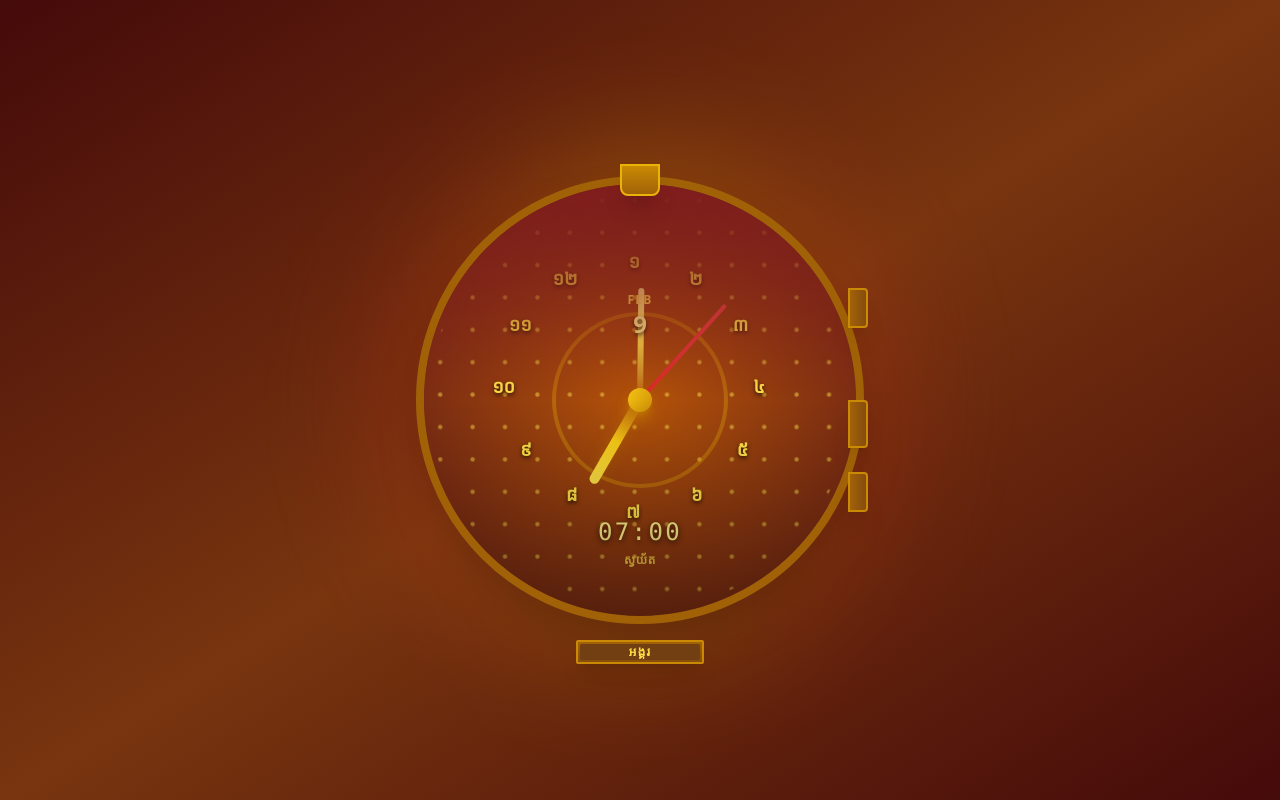
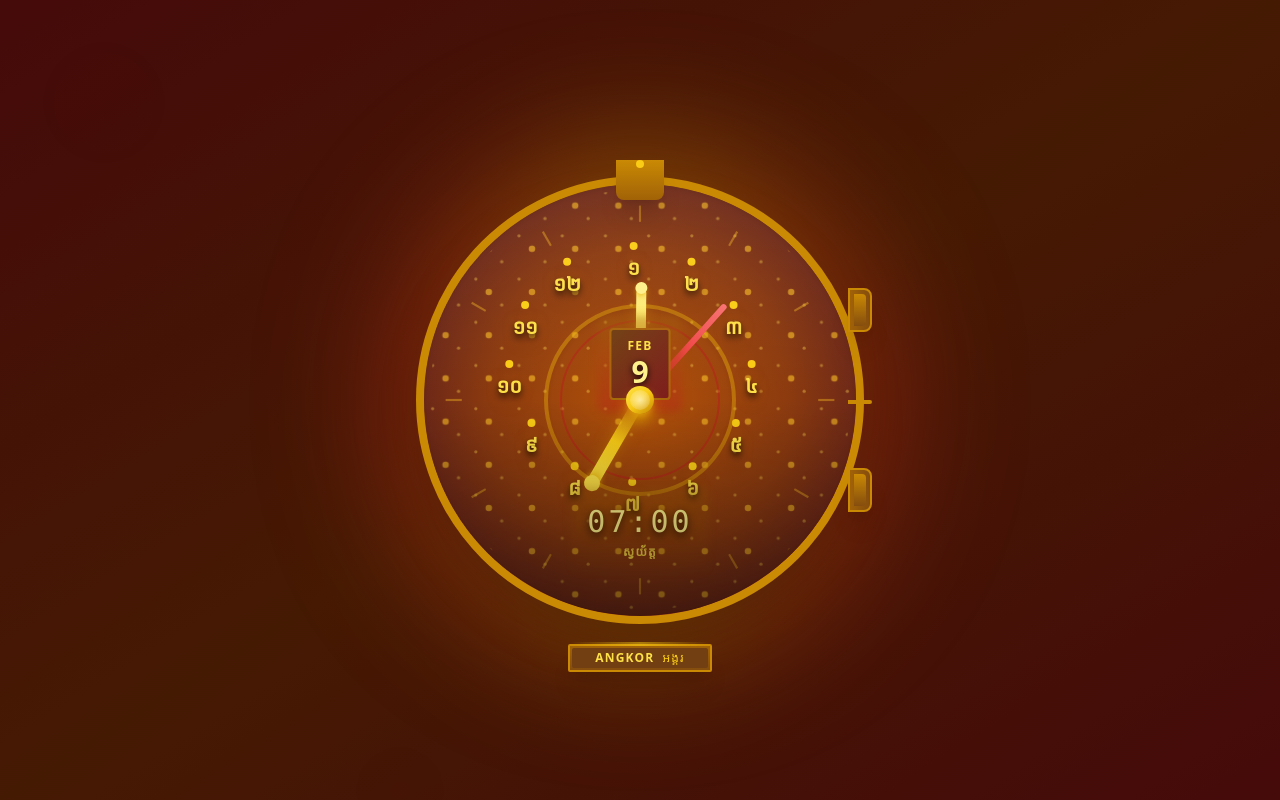
Before and after one commit to hengloem/khmer-watch, a React (Vite) app: page / in a window 1280 px wide. Built offline with nearby package versions, Linux system fonts and the light colour scheme.

Commit message:
Updated App.tsx

```diff
--- a/src/App.tsx
+++ b/src/App.tsx
@@ -29,7 +29,23 @@ function App() {
   }, []);
 
   return (
-    <div className="min-h-screen bg-gradient-to-br from-red-950 via-amber-900 to-red-950 flex items-center justify-center p-4">
+    <div className="min-h-screen bg-gradient-to-br from-red-950 via-amber-950 to-red-950 flex items-center justify-center p-4 relative overflow-hidden">
+      <style>{`
+        @keyframes float {
+          0%, 100% { transform: translateY(0px); opacity: 0.1; }
+          50% { transform: translateY(-20px); opacity: 0.05; }
+        }
+        .floating-ornament {
+          position: absolute;
+          animation: float 6s ease-in-out infinite;
+        }
+      `}</style>
+
+      {/* Floating decorative elements */}
+      <div className="floating-ornament top-10 left-10 w-32 h-32 bg-gradient-to-br from-yellow-600/10 to-amber-600/10 rounded-full blur-2xl" style={{ animationDelay: '0s' }}></div>
+      <div className="floating-ornament top-1/3 -right-10 w-48 h-48 bg-gradient-to-br from-red-600/10 to-yellow-600/10 rounded-full blur-3xl" style={{ animationDelay: '2s' }}></div>
+      <div className="floating-ornament -bottom-20 left-1/4 w-40 h-40 bg-gradient-to-br from-amber-600/10 to-red-600/10 rounded-full blur-3xl" style={{ animationDelay: '4s' }}></div>
+
       <WatchFace time={time} />
     </div>
   );
--- a/src/components/WatchFace.tsx
+++ b/src/components/WatchFace.tsx
@@ -19,99 +19,184 @@ export default function WatchFace({ time }: WatchFaceProps) {
 
   return (
     <div className="relative flex items-center justify-center">
-      <div className="absolute inset-0 bg-gradient-radial from-yellow-500/15 via-transparent to-transparent blur-3xl w-full h-full"></div>
+      <style>{`
+        @keyframes templeGlow {
+          0%, 100% { opacity: 0.6; filter: drop-shadow(0 0 20px rgba(217, 119, 6, 0.8)); }
+          50% { opacity: 0.9; filter: drop-shadow(0 0 40px rgba(217, 119, 6, 1)); }
+        }
+        @keyframes rotateSlow {
+          from { transform: rotate(0deg); }
+          to { transform: rotate(360deg); }
+        }
+        .temple-glow { animation: templeGlow 3s ease-in-out infinite; }
+        .rotate-slow { animation: rotateSlow 120s linear infinite; }
+      `}</style>
+
+      <div className="absolute inset-0 bg-gradient-radial from-yellow-500/20 via-transparent to-transparent blur-3xl w-full h-full"></div>
 
       <div className="relative group">
-        <div className="absolute -inset-6 bg-gradient-to-r from-red-700 via-yellow-600 to-red-700 rounded-full opacity-40 blur-3xl group-hover:opacity-60 transition-opacity duration-500"></div>
+        <div className="absolute -inset-8 bg-gradient-to-r from-red-700 via-amber-600 via-yellow-600 to-red-700 rounded-full opacity-50 blur-3xl group-hover:opacity-80 transition-opacity duration-500"></div>
 
         <div className="relative w-80 h-80 sm:w-96 sm:h-96 md:w-[28rem] md:h-[28rem]">
-          <div className="absolute inset-0 rounded-full bg-gradient-to-br from-red-900 via-amber-900 to-yellow-900 shadow-2xl border-8 border-yellow-700 overflow-hidden">
-            <div className="absolute inset-2 rounded-full border-4 border-yellow-500/60 shadow-inner"></div>
-            <div className="absolute inset-6 rounded-full border-2 border-red-700/40"></div>
+          {/* Outer Temple Rings */}
+          <div className="absolute inset-0 rounded-full bg-gradient-to-br from-yellow-800 via-amber-900 to-red-900 shadow-2xl border-8 border-yellow-600 overflow-hidden">
+            {/* Ornamental outer ring */}
+            <div className="absolute inset-0 rounded-full border-12 border-double border-yellow-700/80"></div>
+            <div className="absolute inset-3 rounded-full border-4 border-red-800/60"></div>
 
+            {/* Temple spire decorations */}
             <svg className="absolute inset-0 w-full h-full" viewBox="0 0 400 400" preserveAspectRatio="xMidYMid slice">
               <defs>
-                <pattern id="khmerDots" x="0" y="0" width="30" height="30" patternUnits="userSpaceOnUse">
-                  <circle cx="15" cy="15" r="2" fill="#fde047" opacity="0.5"/>
+                <radialGradient id="templeGrad" cx="50%" cy="50%" r="50%">
+                  <stop offset="0%" style={{ stopColor: '#b45309', stopOpacity: 1 }} />
+                  <stop offset="70%" style={{ stopColor: '#8b3a0f', stopOpacity: 1 }} />
+                  <stop offset="100%" style={{ stopColor: '#6d2817', stopOpacity: 1 }} />
+                </radialGradient>
+                <pattern id="khmerPattern" x="0" y="0" width="40" height="40" patternUnits="userSpaceOnUse">
+                  <circle cx="20" cy="20" r="3" fill="#fbbf24" opacity="0.6"/>
+                  <circle cx="8" cy="8" r="1.5" fill="#fcd34d" opacity="0.4"/>
+                  <circle cx="32" cy="32" r="1.5" fill="#fcd34d" opacity="0.4"/>
                 </pattern>
-                <radialGradient id="dialGrad" cx="50%" cy="50%" r="50%">
-                  <stop offset="0%" style={{ stopColor: '#b45309', stopOpacity: 1 }} />
-                  <stop offset="100%" style={{ stopColor: '#7c2d12', stopOpacity: 1 }} />
-                </radialGradient>
               </defs>
-              <circle cx="200" cy="200" r="200" fill="url(#dialGrad)"/>
-              <circle cx="200" cy="200" r="195" fill="url(#khmerDots)"/>
+
+              <circle cx="200" cy="200" r="200" fill="url(#templeGrad)"/>
+              <circle cx="200" cy="200" r="195" fill="url(#khmerPattern)"/>
+
+              {/* Temple spire rays */}
+              {[0, 30, 60, 90, 120, 150, 180, 210, 240, 270, 300, 330].map((angle) => {
+                const rad = (angle * Math.PI) / 180;
+                const x1 = 200 + 180 * Math.cos(rad);
+                const y1 = 200 + 180 * Math.sin(rad);
+                const x2 = 200 + 165 * Math.cos(rad);
+                const y2 = 200 + 165 * Math.sin(rad);
+                return (
+                  <line
+                    key={`ray-${angle}`}
+                    x1={x1} y1={y1} x2={x2} y2={y2}
+                    stroke="#fbbf24"
+                    strokeWidth="2"
+                    opacity="0.4"
+                  />
+                );
+              })}
             </svg>
 
             <div className="absolute inset-0 flex items-center justify-center">
+              {/* Hour markers with ornaments */}
               {khmerNumerals.map((numeral, i) => {
                 if (i === 0) return null;
                 const angle = ((i - 1) * 30) * (Math.PI / 180);
-                const x = Math.sin(angle) * 125;
-                const y = -Math.cos(angle) * 125;
+                const x = Math.sin(angle) * 118;
+                const y = -Math.cos(angle) * 118;
                 return (
                   <div
                     key={i}
-                    className="absolute flex items-center justify-center text-yellow-300 font-bold text-lg"
+                    className="absolute flex flex-col items-center justify-center"
                     style={{
                       transform: `translate(calc(-50% + ${x}px), calc(-50% + ${y}px))`,
-                      textShadow: '0 2px 4px rgba(0,0,0,0.7)',
                     }}
                   >
-                    {numeral}
+                    <div className="w-2 h-2 bg-yellow-400 rounded-full mb-1 shadow-lg shadow-yellow-500/50"></div>
+                    <div className="text-yellow-300 font-bold text-xl drop-shadow-lg" style={{ textShadow: '0 3px 6px rgba(0,0,0,0.8), 0 0 12px rgba(217, 119, 6, 0.5)' }}>
+                      {numeral}
+                    </div>
                   </div>
                 );
               })}
 
+              {/* Inner decorative rings */}
               <div className="absolute inset-0 flex items-center justify-center">
-                <div className="absolute w-44 h-44 rounded-full border-4 border-yellow-500/30"></div>
+                <div className="absolute w-48 h-48 rounded-full border-4 border-yellow-500/40 shadow-inner"></div>
+                <div className="absolute w-40 h-40 rounded-full border-2 border-red-700/50"></div>
               </div>
 
+              {/* Hour hand with ornament */}
               <div
-                className="absolute top-1/2 left-1/2 w-2.5 h-24 bg-gradient-to-b from-yellow-300 via-yellow-400 to-transparent origin-bottom -translate-x-1/2 -translate-y-full rounded-full shadow-lg shadow-yellow-600/70"
+                className="absolute top-1/2 left-1/2 origin-bottom -translate-x-1/2 -translate-y-full"
                 style={{ transform: `translateX(-50%) translateY(-100%) rotate(${hoursRotation}deg)` }}
-              ></div>
-
-              <div
-                className="absolute top-1/2 left-1/2 w-1.5 h-28 bg-gradient-to-b from-yellow-200 via-yellow-300 to-transparent origin-bottom -translate-x-1/2 -translate-y-full rounded-full shadow-lg shadow-yellow-500/60"
-                style={{ transform: `translateX(-50%) translateY(-100%) rotate(${minutesRotation}deg)` }}
-              ></div>
-
-              <div
-                className="absolute top-1/2 left-1/2 w-1 h-32 bg-gradient-to-b from-red-500 to-red-600 origin-bottom -translate-x-1/2 -translate-y-full rounded-full shadow-lg shadow-red-700/70"
-                style={{ transform: `translateX(-50%) translateY(-100%) rotate(${secondsRotation}deg)` }}
-              ></div>
-
-              <div className="absolute top-1/4 left-1/2 -translate-x-1/2 text-center">
-                <div className="text-xs font-bold text-yellow-300 tracking-widest">{time.month}</div>
-                <div className="text-2xl font-bold text-yellow-200" style={{ textShadow: '0 2px 4px rgba(0,0,0,0.8)' }}>{time.date}</div>
+              >
+                <div className="w-3 h-24 bg-gradient-to-b from-yellow-300 via-yellow-400 to-transparent rounded-full shadow-lg shadow-yellow-600/80"></div>
+                <div className="absolute -top-2 left-1/2 -translate-x-1/2 w-4 h-4 bg-yellow-300 rounded-full shadow-md shadow-yellow-500/70"></div>
               </div>
 
-              <div className="absolute bottom-12 left-1/2 -translate-x-1/2 text-center">
-                <div className="text-2xl font-light text-yellow-200 tracking-widest font-mono" style={{ textShadow: '0 2px 6px rgba(0,0,0,0.8)' }}>{digitalTime}</div>
-                <div className="text-xs text-yellow-300/80 tracking-wider mt-1 font-semibold">ស្វយ័ត</div>
+              {/* Minute hand with ornament */}
+              <div
+                className="absolute top-1/2 left-1/2 origin-bottom -translate-x-1/2 -translate-y-full"
+                style={{ transform: `translateX(-50%) translateY(-100%) rotate(${minutesRotation}deg)` }}
+              >
+                <div className="w-2.5 h-28 bg-gradient-to-b from-yellow-200 via-yellow-300 to-transparent rounded-full shadow-lg shadow-yellow-500/70"></div>
+                <div className="absolute -top-1.5 left-1/2 -translate-x-1/2 w-3 h-3 bg-yellow-200 rounded-full shadow-md shadow-yellow-500/60"></div>
               </div>
 
-              <div className="absolute top-1/2 left-1/2 w-6 h-6 -translate-x-1/2 -translate-y-1/2 bg-gradient-to-br from-yellow-400 to-yellow-600 rounded-full shadow-lg shadow-yellow-600/80 border-3 border-red-900"></div>
+              {/* Second hand with accent */}
+              <div
+                className="absolute top-1/2 left-1/2 origin-bottom -translate-x-1/2 -translate-y-full"
+                style={{ transform: `translateX(-50%) translateY(-100%) rotate(${secondsRotation}deg)` }}
+              >
+                <div className="w-1.5 h-32 bg-gradient-to-b from-red-400 via-red-500 to-red-600 rounded-full shadow-lg shadow-red-700/80"></div>
+              </div>
+
+              {/* Date display with decorative frame */}
+              <div className="absolute top-1/3 left-1/2 -translate-x-1/2 text-center">
+                <div className="relative">
+                  <div className="absolute -inset-3 bg-gradient-to-b from-yellow-700/40 to-red-700/40 rounded-lg blur-sm"></div>
+                  <div className="relative bg-gradient-to-br from-yellow-900 to-red-900 px-4 py-2 rounded border-2 border-yellow-600/60">
+                    <div className="text-xs font-bold text-yellow-300 tracking-widest">{time.month}</div>
+                    <div className="text-3xl font-bold text-yellow-200" style={{ textShadow: '0 2px 6px rgba(0,0,0,0.9)' }}>{time.date}</div>
+                  </div>
+                </div>
+              </div>
+
+              {/* Digital time display */}
+              <div className="absolute bottom-14 left-1/2 -translate-x-1/2 text-center">
+                <div className="relative">
+                  <div className="absolute -inset-4 bg-gradient-to-b from-yellow-700/30 to-transparent rounded-lg blur-sm"></div>
+                  <div className="relative">
+                    <div className="text-3xl font-light text-yellow-200 tracking-widest font-mono" style={{ textShadow: '0 3px 8px rgba(0,0,0,0.9), 0 0 16px rgba(217, 119, 6, 0.4)' }}>{digitalTime}</div>
+                    <div className="text-xs text-yellow-300/90 tracking-widest mt-1 font-bold">ស្វយ័ត្ត</div>
+                  </div>
+                </div>
+              </div>
+
+              {/* Center jewel */}
+              <div className="absolute top-1/2 left-1/2 w-7 h-7 -translate-x-1/2 -translate-y-1/2">
+                <div className="absolute inset-0 bg-gradient-to-br from-yellow-300 via-yellow-400 to-yellow-600 rounded-full shadow-lg shadow-yellow-500/90 border-3 border-red-900/80"></div>
+                <div className="absolute inset-1 bg-gradient-radial from-white/60 to-transparent rounded-full"></div>
+              </div>
             </div>
 
-            <div className="absolute inset-0 rounded-full bg-gradient-to-b from-white/4 via-transparent to-black/30 pointer-events-none"></div>
+            {/* Glass overlay */}
+            <div className="absolute inset-0 rounded-full bg-gradient-to-b from-white/5 via-transparent to-black/40 pointer-events-none shadow-inner"></div>
           </div>
 
-          <div className="absolute -top-3 left-1/2 -translate-x-1/2 w-10 h-8 bg-gradient-to-b from-yellow-600 to-yellow-700 border-2 border-yellow-500 shadow-xl rounded-b-lg"></div>
+          {/* Crown with temple inspiration */}
+          <div className="absolute -top-4 left-1/2 -translate-x-1/2 w-12 h-10 bg-gradient-to-b from-yellow-600 to-yellow-700 border-3 border-yellow-500 shadow-xl rounded-b-lg">
+            <div className="absolute top-0 left-1/2 -translate-x-1/2 w-2 h-2 bg-yellow-400 rounded-full"></div>
+          </div>
 
-          <div className="absolute -right-1 top-1/4 w-5 h-10 bg-gradient-to-r from-yellow-700 to-yellow-800 border-2 border-yellow-600 shadow-xl rounded-r"></div>
-          <div className="absolute -right-1 top-1/2 w-5 h-12 bg-gradient-to-r from-yellow-700 to-yellow-800 border-2 border-yellow-600 shadow-xl rounded-r"></div>
-          <div className="absolute -right-1 bottom-1/4 w-5 h-10 bg-gradient-to-r from-yellow-700 to-yellow-800 border-2 border-yellow-600 shadow-xl rounded-r"></div>
+          {/* Pushers with ornamental design */}
+          <div className="absolute -right-2 top-1/4 w-6 h-11 bg-gradient-to-r from-yellow-700 to-yellow-800 border-2 border-yellow-600 shadow-xl rounded-r-lg hover:shadow-yellow-600/50 transition-shadow">
+            <div className="absolute inset-1 bg-gradient-to-b from-yellow-600 to-yellow-800 rounded-r"></div>
+          </div>
+          <div className="absolute -right-2 top-1/2 w-6 h-13 bg-gradient-to-r from-yellow-700 to-yellow-800 border-2 border-yellow-600 shadow-xl rounded-r-lg hover:shadow-yellow-600/50 transition-shadow">
+            <div className="absolute inset-1 bg-gradient-to-b from-yellow-600 to-yellow-800 rounded-r"></div>
+          </div>
+          <div className="absolute -right-2 bottom-1/4 w-6 h-11 bg-gradient-to-r from-yellow-700 to-yellow-800 border-2 border-yellow-600 shadow-xl rounded-r-lg hover:shadow-yellow-600/50 transition-shadow">
+            <div className="absolute inset-1 bg-gradient-to-b from-yellow-600 to-yellow-800 rounded-r"></div>
+          </div>
 
-          <div className="absolute -bottom-10 left-1/2 -translate-x-1/2 w-32 h-6 bg-gradient-to-b from-yellow-700 to-yellow-800 border-2 border-yellow-600 shadow-xl rounded-sm">
+          {/* Brand plate with temple motif */}
+          <div className="absolute -bottom-12 left-1/2 -translate-x-1/2 w-36 h-7 bg-gradient-to-b from-yellow-700 to-yellow-800 border-2 border-yellow-600 shadow-xl rounded-sm">
+            <div className="absolute -top-1 left-0 right-0 h-1 bg-gradient-to-r from-transparent via-yellow-400 to-transparent opacity-50"></div>
             <div className="absolute inset-0.5 bg-yellow-900 rounded-sm flex items-center justify-center">
-              <span className="text-xs font-bold text-yellow-300 tracking-widest">អង្គរ</span>
+              <div className="text-xs font-bold text-yellow-300 tracking-widest">ANGKOR</div>
+              <div className="text-xs font-light text-yellow-400 tracking-widest ml-2">អង្គរ</div>
             </div>
           </div>
         </div>
 
-        <div className="absolute -z-10 top-1/2 left-1/2 -translate-x-1/2 -translate-y-1/2 w-[130%] h-[130%] bg-gradient-to-br from-yellow-600/15 to-red-600/15 rounded-full blur-3xl"></div>
+        {/* Outer glow effect */}
+        <div className="temple-glow absolute -z-10 top-1/2 left-1/2 -translate-x-1/2 -translate-y-1/2 w-[140%] h-[140%] bg-gradient-to-br from-yellow-600/20 to-red-600/20 rounded-full blur-3xl"></div>
       </div>
     </div>
   );
```
